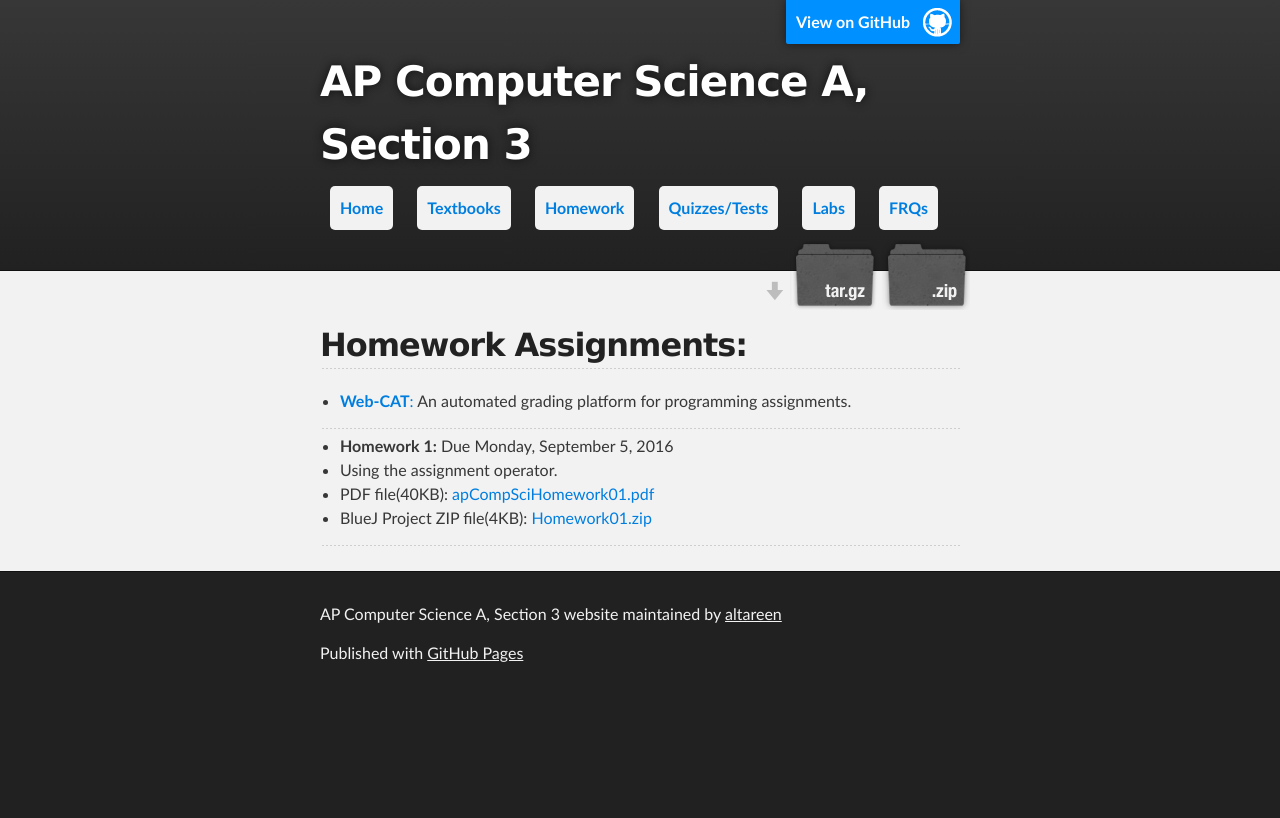
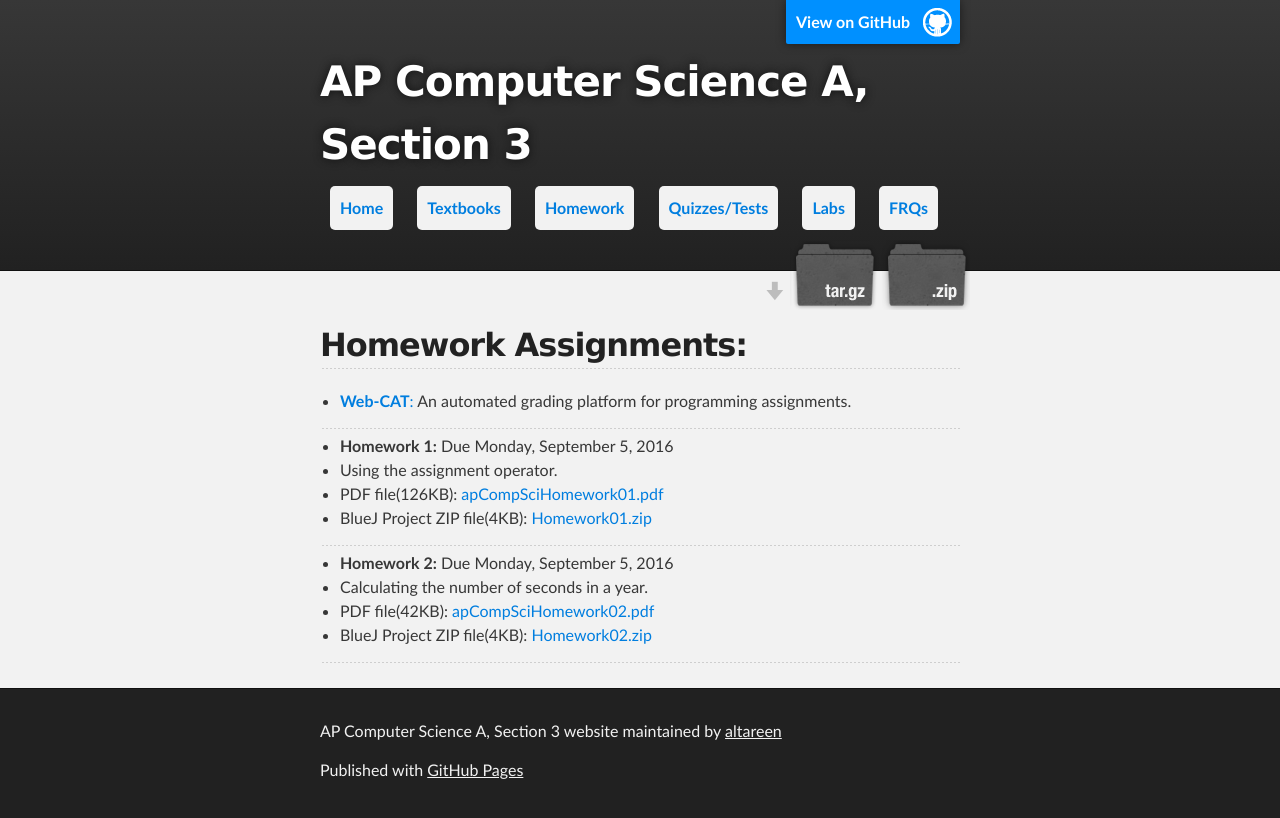
Before and after one commit to ynot1609/apcompsci3, a Jekyll site: the page built from homework/index.md, in a window 1280 px wide. Shown: the top 818 px of the page. Built offline with Jekyll 4.4.1, drawn with Linux system fonts in a browser that asks for light colours.

Commit message:
Updated index.md

```diff
--- a/homework/index.md
+++ b/homework/index.md
@@ -10,16 +10,14 @@
 
 + **Homework 1:** Due Monday, September 5, 2016
 + Using the assignment operator.
-+ PDF file(40KB): [apCompSciHomework01.pdf](/apcompsci3/assets/apCompSciHomework01.pdf)
-+ BlueJ Project ZIP file(4KB): [Homework01.zip](/apcompsci3/assets/Homework01.zip)
-
----
-<!--
-+ **Homework 1:** Due Monday, September 5, 2016
-+ Using the assignment operator.
-+ PDF file(40KB): [apCompSciHomework01.pdf](/apcompsci3/assets/apCompSciHomework01.pdf)
++ PDF file(126KB): [apCompSciHomework01.pdf](/apcompsci3/assets/apCompSciHomework01.pdf)
 + BlueJ Project ZIP file(4KB): [Homework01.zip](/apcompsci3/assets/Homework01.zip)
 
 ---
 
--->
++ **Homework 2:** Due Monday, September 5, 2016
++ Calculating the number of seconds in a year.
++ PDF file(42KB): [apCompSciHomework02.pdf](/apcompsci3/assets/apCompSciHomework02.pdf)
++ BlueJ Project ZIP file(4KB): [Homework02.zip](/apcompsci3/assets/Homework02.zip)
+
+---
```
Also changed, not shown: 2 other files.
